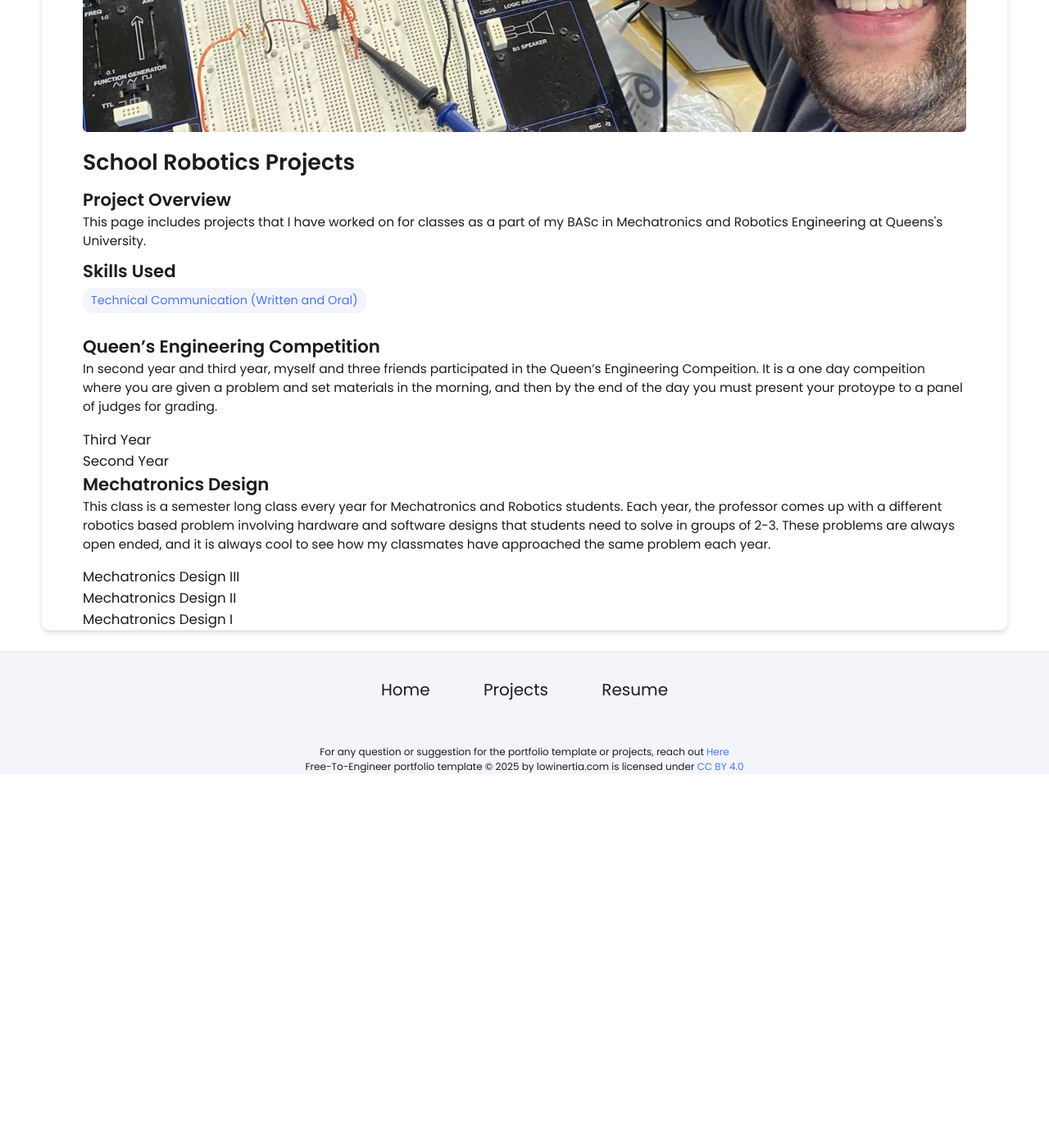
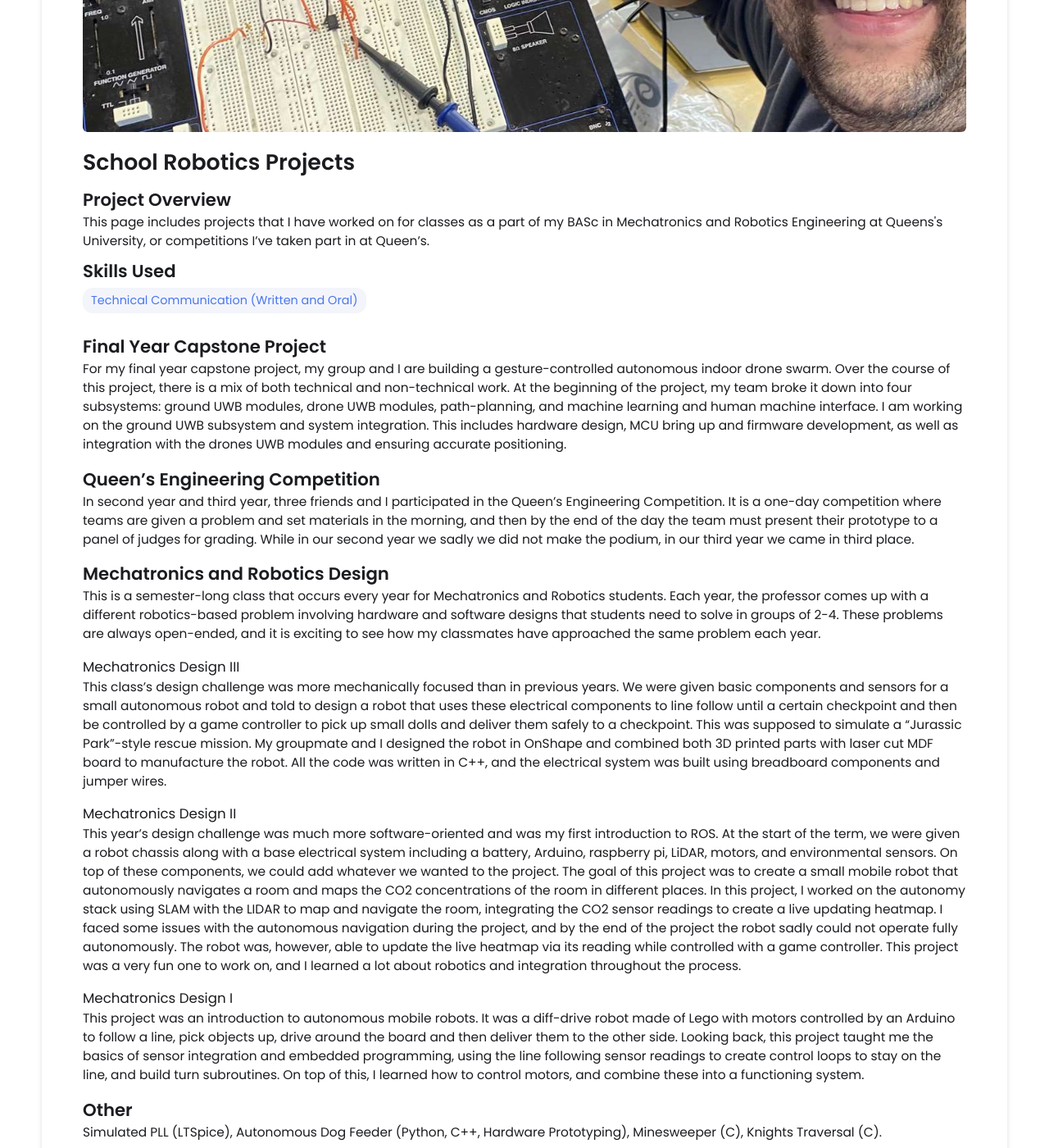
Before and after one commit to gabedavid03/gabedavid03.github.io, a Jekyll site: the page built from _projects/5-School-Projects/index.md, in a window 1280 px wide and 1400 px high, scrolled down 329 px. Shown: the whole window at 82% size. Built offline with Jekyll 4.4.1, drawn with Linux system fonts in a browser that asks for light colours; before the commit the page ends 1273 px from its top, so only the background shows below that.

Commit message:
Update descriptions

```diff
--- a/_config.yml
+++ b/_config.yml
@@ -15,7 +15,7 @@ title: Gabe David's Portfolio # This is what shows up in the tab of the browser
 name: Gabe David
 headline: Mechatronics and Robotics Engineering Candidate (May 2026)
 description: >- # dont remove this line. this will ignore all new lines until the next section
-  My interests and skillset include robotics, embedded systems, hardware-software integration and controls spanning ground based, aerial and space systems. I enjoy building and integrating end to end systems, from low level embedded firmware and hardware design to simulation and autonomous behaviour. My work focuses on practical engineering trade-offs, rapid protoyping, and making complex systems work reliably in real world environments. Areas I would like to further develop my skills in include RF design, field robotics, state estimation and aircraft design.
+  My interests and skillset include robotics, embedded systems, hardware-software integration and controls spanning ground-based, aerial and space systems. I enjoy building and integrating end-to-end systems, from low-level embedded firmware and hardware design to simulation and autonomous behaviour. My work focuses on practical engineering trade-offs, rapid prototyping, and making complex systems work reliably in real-world environments. Areas in which I would like to further develop my skills include RF design, field robotics, state estimation and aircraft design.
 
 # Place your profile image in /assets/images/profile-image/folder and edit the file name
 profile_image: ./assets/images/profile-image/IMG_9332.jpg
--- a/_projects/5-School-Projects/index.md
+++ b/_projects/5-School-Projects/index.md
@@ -1,25 +1,30 @@
 ---
 layout: post
 title: School Robotics Projects
-description:  This page includes projects that I have worked on for classes as a part of my BASc in Mechatronics and Robotics Engineering at Queens's University.
+description:  This page includes projects that I have worked on for classes as a part of my BASc in Mechatronics and Robotics Engineering at Queens's University, or competitions I’ve taken part in at Queen’s.
+
 skills:
   - Technical Communication (Written and Oral)
 main-image: /IMG_3512.JPEG
 ---
 
+## Final Year Capstone Project
+For my final year capstone project, my group and I are building a gesture-controlled autonomous indoor drone swarm. Over the course of this project, there is a mix of both technical and non-technical work. At the beginning of the project, my team broke it down into four subsystems: ground UWB modules, drone UWB modules, path-planning, and machine learning and human machine interface. I am working on the ground UWB subsystem and system integration. This includes hardware design, MCU bring up and firmware development, as well as integration with the drones UWB modules and ensuring accurate positioning.
+
 ## Queen's Engineering Competition
-In second year and third year, myself and three friends participated in the Queen's Engineering Compeition. It is a one day compeition where you are given a problem and set materials in the morning, and then by the end of the day you must present your protoype to a panel of judges for grading.
+In second year and third year, three friends and I participated in the Queen's Engineering Competition. It is a one-day competition where teams are given a problem and set materials in the morning, and then by the end of the day the team must present their prototype to a panel of judges for grading. While in our second year we sadly we did not make the podium, in our third year we came in third place.
 
-### Third Year
-
-
-### Second Year
-
-## Mechatronics Design
-This class is a semester long class every year for Mechatronics and Robotics students. Each year, the professor comes up with a different robotics based problem involving hardware and software designs that students need to solve in groups of 2-3. These problems are always open ended, and it is always cool to see how my classmates have approached the same problem each year.
+## Mechatronics and Robotics Design
+This is a semester-long class that occurs every year for Mechatronics and Robotics students. Each year, the professor comes up with a different robotics-based problem involving hardware and software designs that students need to solve in groups of 2-4. These problems are always open-ended, and it is exciting to see how my classmates have approached the same problem each year.
 
 ### Mechatronics Design III
+This class’s design challenge was more mechanically focused than in previous years. We were given basic components and sensors for a small autonomous robot and told to design a robot that uses these electrical components to line follow until a certain checkpoint and then be controlled by a game controller to pick up small dolls and deliver them safely to a checkpoint. This was supposed to simulate a “Jurassic Park”-style rescue mission.  My groupmate and I designed the robot in OnShape and combined both 3D printed parts with laser cut MDF board to manufacture the robot. All the code was written in C++, and the electrical system was built using breadboard components and jumper wires.
 
 ### Mechatronics Design II
+This year’s design challenge was much more software-oriented and was my first introduction to ROS. At the start of the term, we were given a robot chassis along with a base electrical system including a battery, Arduino, raspberry pi, LiDAR, motors, and environmental sensors. On top of these components, we could add whatever we wanted to the project. The goal of this project was to create a small mobile robot that autonomously navigates a room and maps the CO2 concentrations of the room in different places. In this project, I worked on the autonomy stack using SLAM with the LIDAR to map and navigate the room, integrating the CO2 sensor readings to create a live updating heatmap. I faced some issues with the autonomous navigation during the project, and by the end of the project the robot sadly could not operate fully autonomously. The robot was, however, able to update the live heatmap via its reading while controlled with a game controller. This project was a very fun one to work on, and I learned a lot about robotics and integration throughout the process.
 
 ### Mechatronics Design I
+This project was an introduction to autonomous mobile robots. It was a diff-drive robot made of Lego with motors controlled by an Arduino to follow a line, pick objects up, drive around the board and then deliver them to the other side. Looking back, this project taught me the basics of sensor integration and embedded programming, using the line following sensor readings to create control loops to stay on the line, and build turn subroutines. On top of this, I learned how to control motors, and combine these into a functioning system.
+
+## Other
+Simulated PLL (LTSpice), Autonomous Dog Feeder (Python, C++, Hardware Prototyping), Minesweeper (C), Knights Traversal (C).
```
Also changed, not shown: _projects/1-Ottawa-Defense-Tech-Hackathon/index.md (+2 -2 lines), _projects/2-Autonomous-VTOL-UAV/index.md (+7 -14 lines), _projects/3-iMAV-2024/index.md (+4 -4 lines), _projects/4-UWB-Positioning/index.md (+3 -2 lines).
